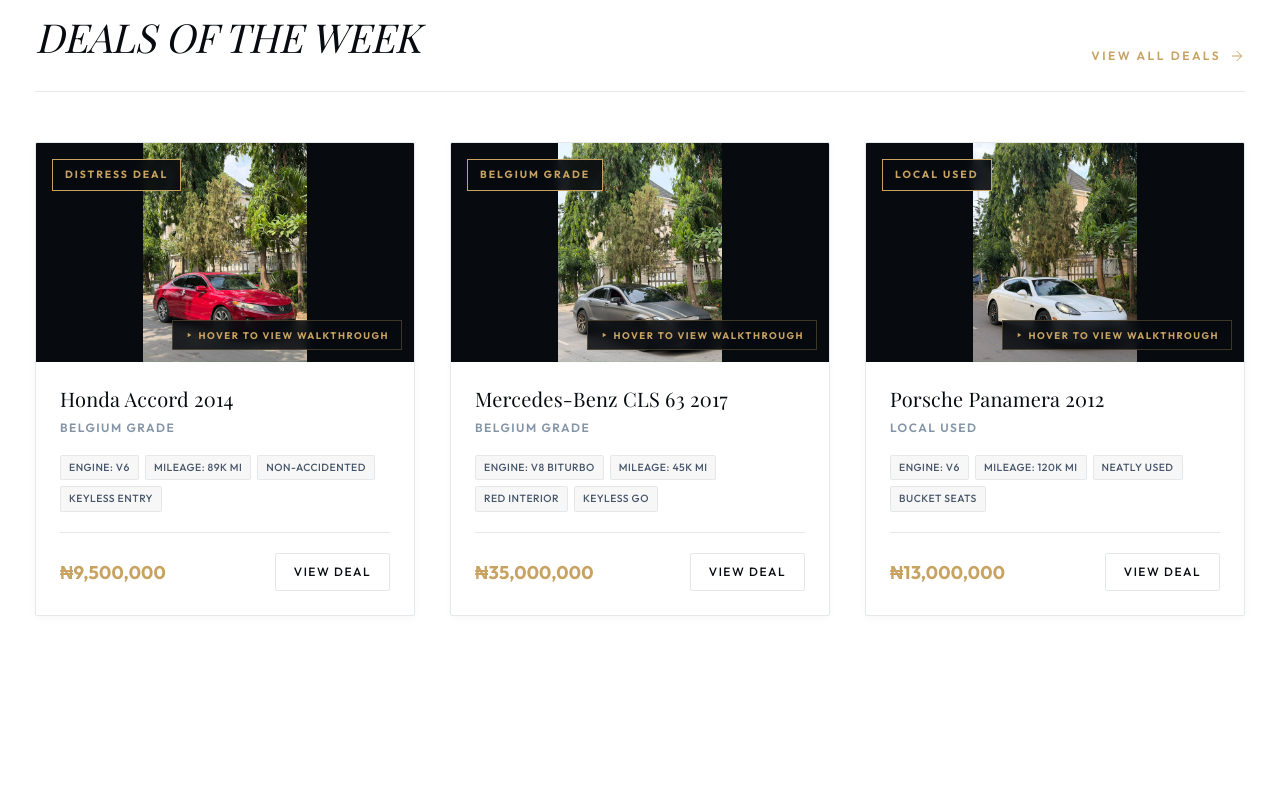
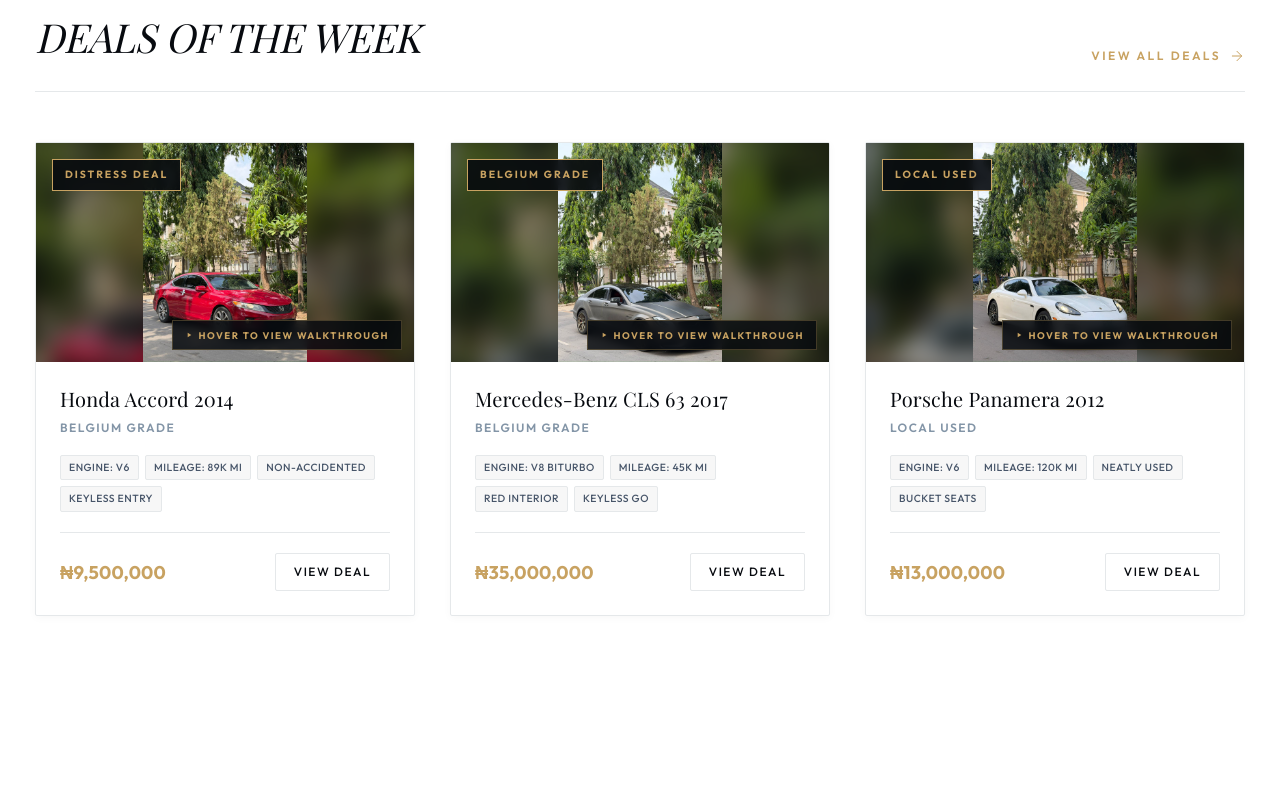
Before and after one commit to cyberjay0/mmmautos, a website built with Vite: page index.html in a window 1280 px wide. Shown: the part 1252-2060 px from the top of the page. Built offline with nearby package versions, Linux system fonts and the light colour scheme; a web font is replaced by a local one.

Commit message:
style: replace black pillarbox borders on car cards with blurred cover image backgrounds

```diff
--- a/app.js
+++ b/app.js
@@ -32,7 +32,7 @@
 
         return `
             <div class="car-card hover-video-card reveal" data-id="${car.id}" ${categoryAttr} data-video="${car.video}">
-                <div class="card-media-wrapper">
+                <div class="card-media-wrapper" style="--card-bg: url('${car.photo}');">
                     <span class="card-tag ${car.tagClass}">${car.tag}</span>
                     <img class="card-image active" src="${car.photo}" alt="${car.name}">
                     <video class="card-video" loop muted playsinline></video>
--- a/style.css
+++ b/style.css
@@ -890,6 +890,22 @@
     overflow: hidden;
 }
 
+/* Blurred cover image background to replace black pillarbox sidebars */
+.card-media-wrapper::before {
+    content: '';
+    position: absolute;
+    top: -15px;
+    left: -15px;
+    right: -15px;
+    bottom: -15px;
+    background-image: var(--card-bg);
+    background-size: cover;
+    background-position: center;
+    filter: blur(12px) brightness(0.65) saturate(1.2);
+    z-index: 1;
+    pointer-events: none;
+}
+
 .card-image {
     position: absolute;
     top: 0;
@@ -899,6 +915,7 @@
     object-fit: contain;
     opacity: 0;
     transition: transform var(--transition-slow), opacity var(--transition-normal);
+    z-index: 2;
 }
 
 .card-image.active {
@@ -918,6 +935,7 @@
     object-fit: contain;
     opacity: 0;
     transition: opacity var(--transition-normal);
+    z-index: 2;
 }
 
 .card-video.active {
@@ -929,7 +947,7 @@
     position: absolute;
     top: 16px;
     left: 16px;
-    z-index: 2;
+    z-index: 3;
 }
 
 .label-luxury {
@@ -975,7 +993,7 @@
     display: flex;
     align-items: center;
     gap: 6px;
-    z-index: 2;
+    z-index: 3;
     text-transform: uppercase;
     letter-spacing: 1.5px;
     pointer-events: none;
```
